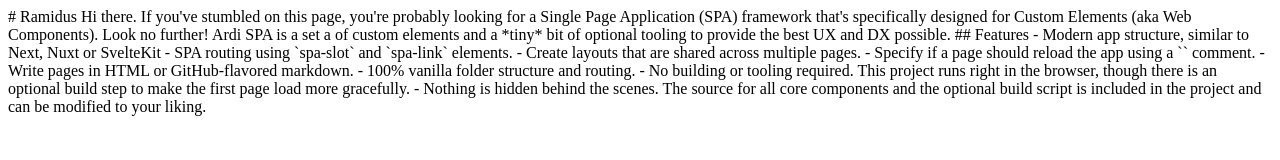
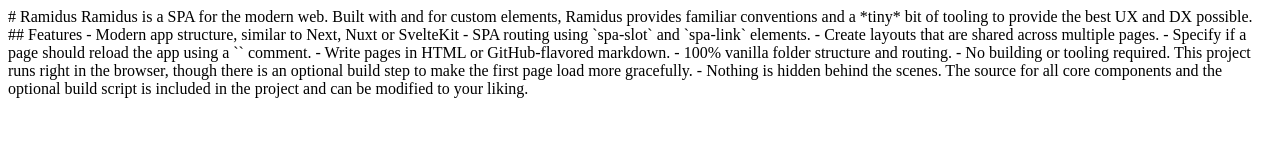
Before and after one commit to jameslovallo/ramidus, a plain HTML site: page index.html in a window 1280 px wide. Drawn offline with Linux system fonts and the light colour scheme.

Commit message:
update intro text

```diff
--- a/index.html
+++ b/index.html
@@ -5,10 +5,7 @@
   <!-- md -->
   # Ramidus
 
-  Hi there. If you've stumbled on this page, you're probably looking for a
-  Single Page Application (SPA) framework that's specifically designed for
-  Custom Elements (aka Web Components). Look no further! Ardi SPA is a set a
-  of custom elements and a *tiny* bit of optional tooling to provide the best UX and DX possible.
+  Ramidus is a SPA for the modern web. Built with and for custom elements, Ramidus provides familiar conventions and a *tiny* bit of tooling to provide the best UX and DX possible.
 
   ## Features
 
```
